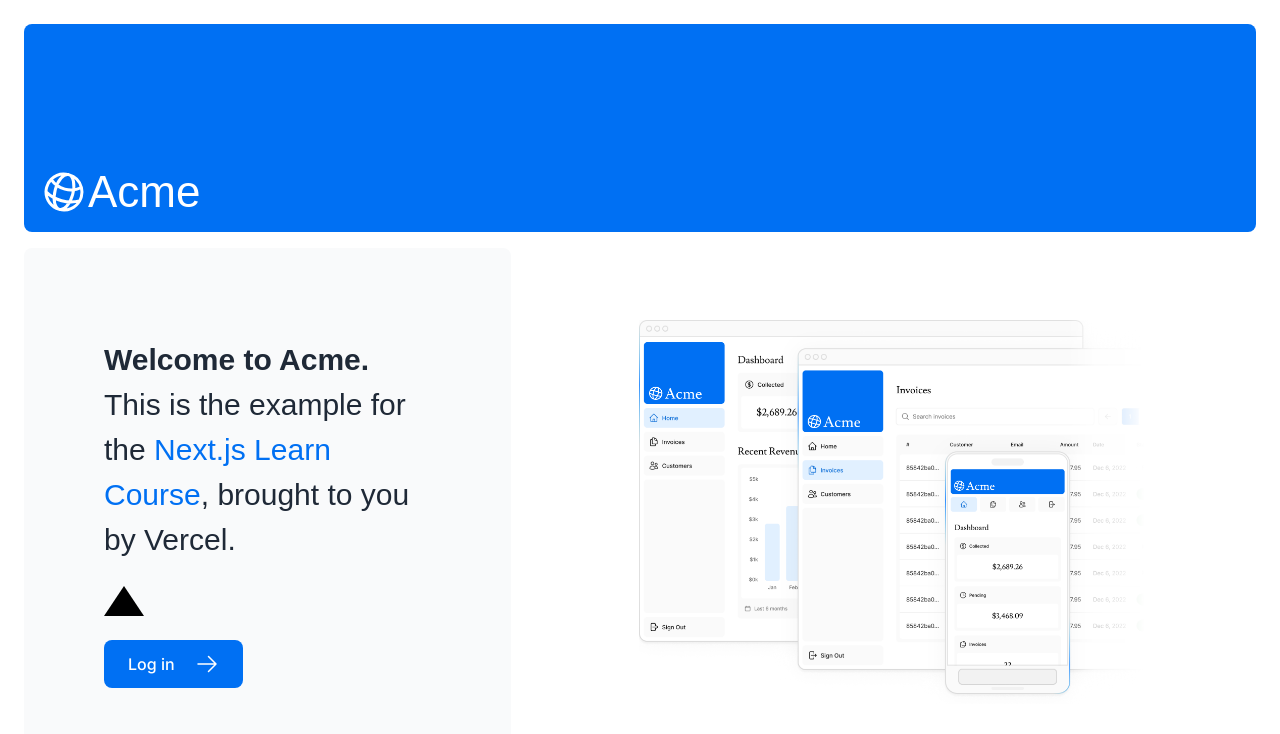
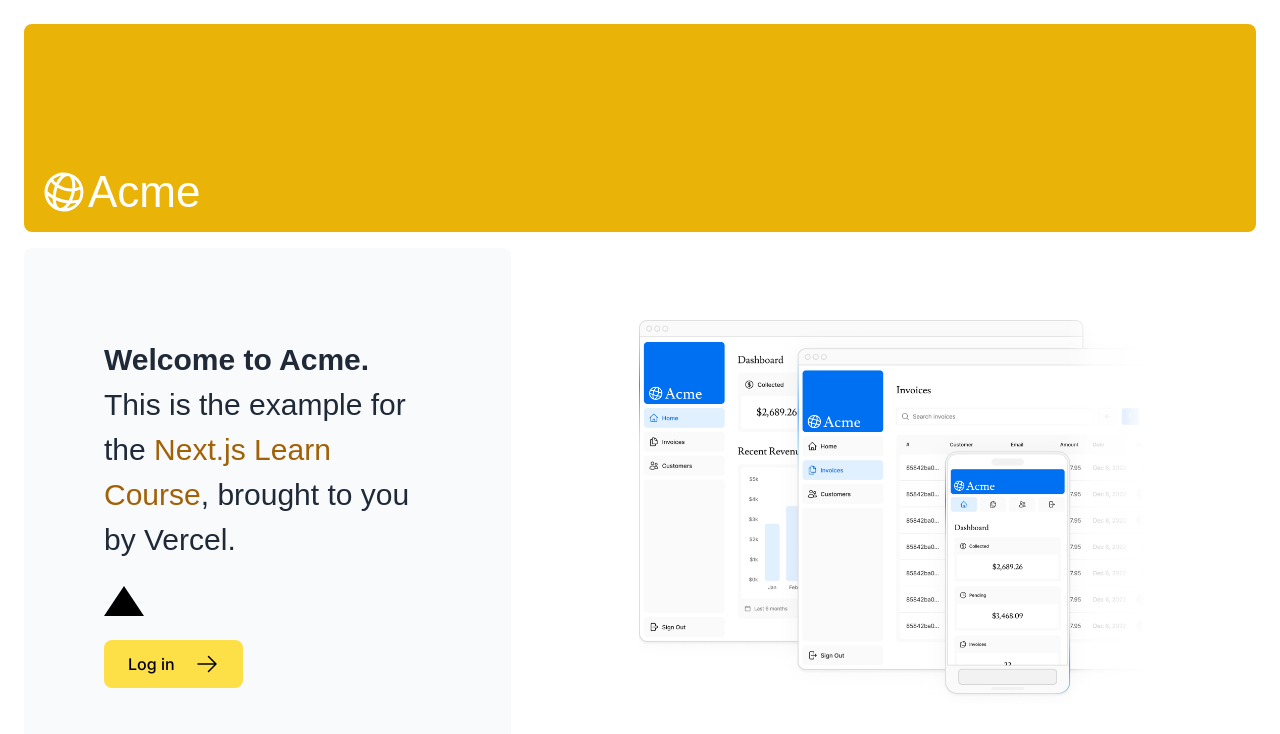
Before and after one commit to hcraguiar/nextjs-dashboard, a Next.js app: page / in a window 1280 px wide. Shown: the top 734 px of the page. Built offline with nearby package versions, Linux system fonts and the light colour scheme; a web font is replaced by a local one.

Commit message:
DESIGN: Altera cor da página principal

```diff
--- a/app/page.tsx
+++ b/app/page.tsx
@@ -8,14 +8,14 @@ import Image from 'next/image';
 export default function Page() {
   return (
     <main className="flex min-h-screen flex-col p-6">
-      <div className="flex h-20 shrink-0 items-end rounded-lg bg-blue-500 p-4 md:h-52">
+      <div className="flex h-20 shrink-0 items-end rounded-lg bg-yellow-500 p-4 md:h-52">
         <AcmeLogo />
       </div>
       <div className="mt-4 flex grow flex-col gap-4 md:flex-row">
         <div className="flex flex-col justify-center gap-6 rounded-lg bg-gray-50 px-6 py-10 md:w-2/5 md:px-20">
           <p className={`${lusitana.className} text-xl text-gray-800 md:text-3xl md:leading-normal`}>
             <strong>Welcome to Acme.</strong> This is the example for the{' '}
-            <a href="https://nextjs.org/learn/" className="text-blue-500">
+            <a href="https://nextjs.org/learn/" className="text-yellow-700">
               Next.js Learn Course
             </a>
             , brought to you by Vercel.
@@ -23,7 +23,7 @@ export default function Page() {
           <div className={styles.shape}></div>
           <Link
             href="/login"
-            className="flex items-center gap-5 self-start rounded-lg bg-blue-500 px-6 py-3 text-sm font-medium text-white transition-colors hover:bg-blue-400 md:text-base"
+            className="flex items-center gap-5 self-start rounded-lg bg-yellow-300 px-6 py-3 text-sm font-medium transition-colors hover:bg-yellow-500 md:text-base"
           >
             <span>Log in</span> <ArrowRightIcon className="w-5 md:w-6" />
           </Link>
--- a/package.json
+++ b/package.json
@@ -13,7 +13,7 @@
     "@heroicons/react": "^2.0.18",
     "@tailwindcss/forms": "^0.5.7",
     "@types/node": "20.5.7",
-    "@vercel/postgres": "^0.5.1",
+    "@vercel/postgres": "^0.10.0",
     "autoprefixer": "10.4.15",
     "bcrypt": "^5.1.1",
     "clsx": "^2.0.0",
```
Also changed, not shown: 1 other file (tests, documents, lock files or other folders).
